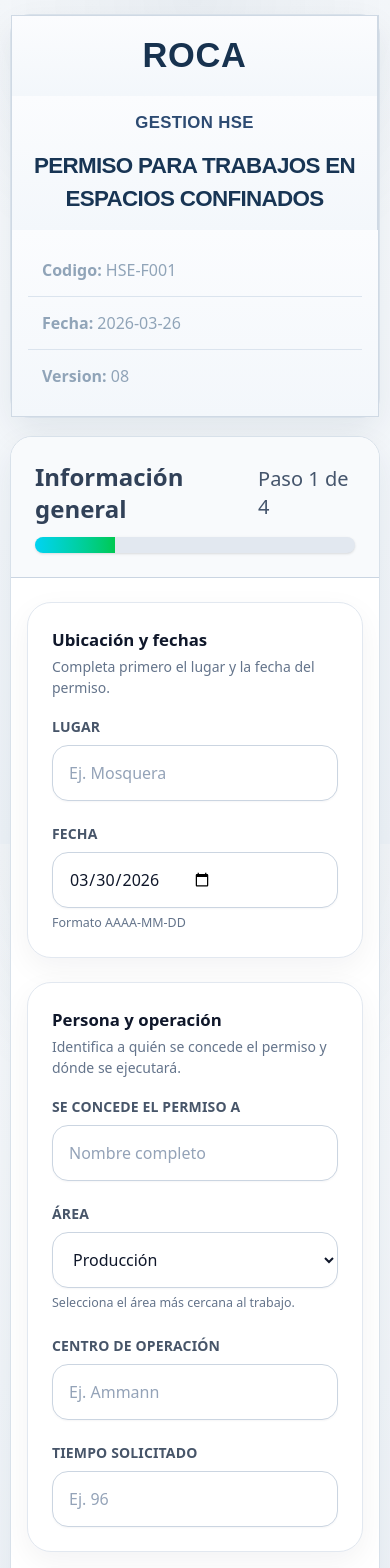
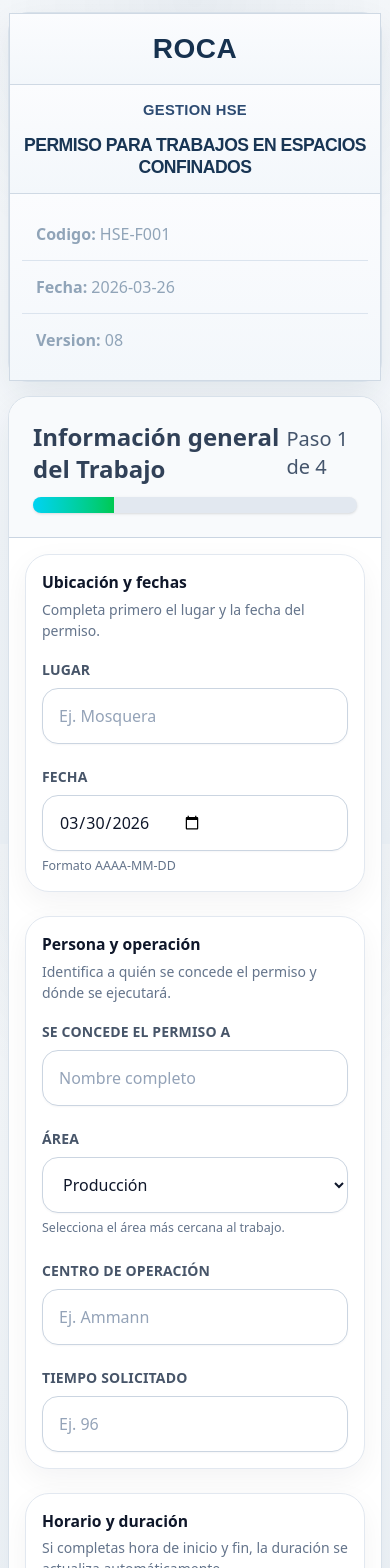
Before and after one commit to mariana-inco/Formato_Espacios_Confinados, a Next.js app: page / in a window 390 px wide. Shown: the top 1568 px of the page. Built offline with nearby package versions, Linux system fonts and the light colour scheme.

Commit message:
Add repeatable worker entries

```diff
--- a/app/globals.css
+++ b/app/globals.css
@@ -26,6 +26,7 @@ body {
   background:
     radial-gradient(circle at top, rgba(36, 75, 115, 0.08), transparent 34%),
     linear-gradient(180deg, #f9fbfd 0%, #eef3f8 100%);
+  overflow-x: hidden;
 }
 button, input, select, textarea { font: inherit; }
 
@@ -212,6 +213,17 @@ button, input, select, textarea { font: inherit; }
 .field-shell {
   display: flex;
   flex-direction: column;
+  width: 100%;
+  min-width: 0;
+}
+
+.field-shell__input,
+.field-shell__textarea,
+.field-shell__value,
+select.field-shell__input {
+  width: 100%;
+  max-width: 100%;
+  min-width: 0;
 }
 
 .red-card { padding: 0; overflow: hidden; }
@@ -503,16 +515,92 @@ button, input, select, textarea { font: inherit; }
 .section-progress span { background: linear-gradient(90deg, #15c3df 0%, #12c95f 100%); }
 
 @media (max-width: 1100px) {
-  .doc-header-table, .info-grid--two, .two-col, .auth-signature, .worker-row { grid-template-columns: 1fr; }
+  .doc-header-table {
+    grid-template-columns: 220px 1fr 260px;
+  }
+  .info-grid--two,
+  .info-grid--three,
+  .mini-grid,
+  .two-col,
+  .auth-signature,
+  .worker-row {
+    grid-template-columns: 1fr;
+  }
   .check-row, .monitor-row { grid-template-columns: 1fr; }
   .table-foot { flex-direction: column; gap: 6px; }
+  .doc-header-title-main { font-size: 1.45rem; }
+  .section-card__body { padding: 20px; }
+  .section-group { padding: 20px; }
 }
 
 @media (max-width: 720px) {
-  .page-shell { padding: 14px 10px 32px; }
-  .section-card__head, .section-card__body { padding-left: 16px; padding-right: 16px; }
-  .section-title { font-size: 1.4rem; }
-  .doc-header-title-main { font-size: 1.4rem; }
-  .declaration-card { padding: 18px 16px 18px 16px; border-left-width: 4px; }
+  .page-shell { padding: 12px 8px 24px; }
+  .page-frame { gap: 14px; }
+  .doc-header-table {
+    grid-template-columns: 1fr;
+    min-height: auto;
+  }
+  .doc-header-table > * {
+    border-right: 0;
+    border-bottom: 1px solid #cfd9e4;
+  }
+  .doc-header-table > :last-child { border-bottom: 0; }
+  .doc-header-logo,
+  .doc-header-center,
+  .doc-header-meta {
+    padding: 14px 12px;
+  }
+  .doc-logo-text { font-size: 1.75rem; }
+  .doc-header-title-top { font-size: 0.92rem; }
+  .doc-header-title-main { font-size: 1.1rem; line-height: 1.25; }
+  .section-card__head {
+    flex-direction: column;
+    align-items: flex-start;
+    gap: 8px;
+    padding: 16px 16px 12px;
+  }
+  .section-card__body { padding: 16px; }
+  .section-title { font-size: 1.2rem; }
+  .section-title--inline { font-size: 1rem; }
+  .section-group { padding: 16px; }
+  .section-group__title { font-size: 0.98rem; }
+  .red-card__head { font-size: 1rem; }
+  .worker-row { padding: 16px 12px; }
+  .worker-actions__row,
+  .worker-actions__row--full,
+  .btn,
+  .signature-clear-button {
+    width: 100%;
+  }
+  .auth-signature { grid-template-columns: 1fr; }
+  .declaration-card { padding: 18px 16px; border-left-width: 4px; }
   .declaration-card__title { font-size: 0.98rem; }
+  .signature-canvas,
+  .signature-box--dashed {
+    height: 220px;
+    min-height: 220px;
+  }
+  .field-shell__textarea { min-height: 104px; }
 }
+
+.worker-extra__head {
+  display: flex;
+  align-items: center;
+  justify-content: space-between;
+  gap: 12px;
+  margin-bottom: 12px;
+}
+
+.worker-extra__remove {
+  border: 0;
+  background: transparent;
+  color: #ef4444;
+  font-weight: 600;
+  font-size: 0.92rem;
+  padding: 0;
+  cursor: pointer;
+}
+
+.worker-extra__remove:hover {
+  text-decoration: underline;
+}
--- a/app/page.tsx
+++ b/app/page.tsx
@@ -1,11 +1,12 @@
 "use client";
+import Image from "next/image";
 import { useCallback, useEffect, useRef, useState } from "react";
 
 const sections = [
-  { step: 1, title: "Información general" },
-  { step: 2, title: "Trabajadores responsables" },
-  { step: 3, title: "Verificación diaria" },
-  { step: 4, title: "Información adicional" },
+  { step: 1, title: "Información general del Trabajo" },
+  { step: 2, title: "Personal Autorizado y Responsables" },
+  { step: 3, title: "Condiciones de seguridad y verificación" },
+  { step: 4, title: "Autorización y declaración de responsabilidad" },
 ] as const;
 
 type StepNumber = (typeof sections)[number]["step"];
@@ -51,7 +52,12 @@ export default function Home() {
     cargo: "",
     salud: "Seleccione una opcion",
   });
+  const [extraWorkers, setExtraWorkers] = useState<
+    Array<{ id: number; identificacion: string; salud: string; signature: string }>
+  >([]);
   const [workerSignature, setWorkerSignature] = useState("");
+  const [hseSignature, setHseSignature] = useState("");
+  const [leaderSignature, setLeaderSignature] = useState("");
   const [workerSignatureError, setWorkerSignatureError] = useState("");
   const workerCanvasRef = useRef<HTMLCanvasElement | null>(null);
   const workerIsDrawingRef = useRef(false);
@@ -60,7 +66,6 @@ export default function Home() {
   const progress = (activeStep / totalSteps) * 100;
   const currentSection = sections.find((section) => section.step === activeStep) ?? sections[0];
   const durationValue = calcularDuracion(generalInfo.horaInicio, generalInfo.horaFin) || generalInfo.duracion;
-
   const getCanvasContext = useCallback(() => workerCanvasRef.current?.getContext("2d") ?? null, []);
 
   const restoreSignature = useCallback(
@@ -120,6 +125,12 @@ export default function Home() {
     return () => window.removeEventListener("resize", resizeWorkerCanvas);
   }, [resizeWorkerCanvas]);
 
+  useEffect(() => {
+    if (activeStep === 2) {
+      window.requestAnimationFrame(() => resizeWorkerCanvas());
+    }
+  }, [activeStep, resizeWorkerCanvas]);
+
   const startWorkerDrawing = (event: React.PointerEvent<HTMLCanvasElement>) => {
     const canvas = workerCanvasRef.current;
     const ctx = getCanvasContext();
@@ -177,6 +188,47 @@ export default function Home() {
     if (activeStep > 1) {
       setActiveStep((value) => (value - 1) as StepNumber);
     }
+  };
+
+  const handleSubmitForm = () => {
+    const payload = {
+      generalInfo: {
+        ...generalInfo,
+        duracion: durationValue,
+      },
+      workerForm,
+      extraWorkers: extraWorkers.map((worker) => ({
+        identificacion: worker.identificacion,
+        salud: worker.salud,
+        signature: summarizeSignature(worker.signature),
+      })),
+      signatures: {
+        trabajador: summarizeSignature(workerSignature),
+        hse: summarizeSignature(hseSignature),
+        responsable: summarizeSignature(leaderSignature),
+      },
+    };
+
+    console.log("Formulario enviado");
+    console.log(JSON.stringify(payload, null, 2));
+    window.alert("Formulario enviado correctamente");
+  };
+
+  const addWorkerEntry = () => {
+    setExtraWorkers((prev) => {
+      const nextId = prev.length > 0 ? prev[prev.length - 1].id + 1 : 2;
+      return [...prev, { id: nextId, identificacion: "", salud: "Seleccione una opcion", signature: "" }];
+    });
+  };
+
+  const removeWorkerEntry = (id: number) => {
+    setExtraWorkers((prev) => prev.filter((worker) => worker.id !== id));
+  };
+
+  const updateWorkerEntry = (id: number, field: "identificacion" | "salud" | "signature", value: string) => {
+    setExtraWorkers((prev) =>
+      prev.map((worker) => (worker.id === id ? { ...worker, [field]: value } : worker))
+    );
   };
   const renderSection = (step: StepNumber) => {
     switch (step) {
@@ -346,10 +398,54 @@ export default function Home() {
                   </button>
                 </div>
                 <div className="worker-actions__row worker-actions__row--full">
-                  <button type="button" className="btn btn-primary btn-sm btn-primary--accent">
+                  <button type="button" onClick={addWorkerEntry} className="btn btn-primary btn-sm btn-primary--accent">
                     AGREGAR TRABAJADOR
                   </button>
                 </div>
+              </div>
+
+              <div className="space-y-6 pt-4">
+                {extraWorkers.map((worker, index) => (
+                  <div className="soft-card compact-card" key={worker.id}>
+                    <div className="declaration-card__head worker-extra__head">
+                      <h3 className="declaration-card__title">TRABAJADOR {index + 2}</h3>
+                      <button
+                        type="button"
+                        className="worker-extra__remove"
+                        onClick={() => removeWorkerEntry(worker.id)}
+                      >
+                        ✕ Eliminar
+                      </button>
+                    </div>
+                    <div className="grid gap-6">
+                      <Field
+                        label="N° de identificación"
+                        value={worker.identificacion}
+                        placeholder="Solo números"
+                        onChange={(value) => updateWorkerEntry(worker.id, "identificacion", value)}
+                      />
+                      <div className="field-shell">
+                        <div className={`signature-status ${worker.signature ? "signature-status--success" : ""}`}>
+                          {worker.signature ? "✓ Firma registrada" : "⏳ Pendiente"}
+                        </div>
+                        <Field
+                          label="¿Se encuentra en buen estado de salud para realizar la actividad?"
+                          value={worker.salud}
+                          as="select"
+                          options={["Seleccione una opcion", "Sí", "No"]}
+                          onChange={(value) => updateWorkerEntry(worker.id, "salud", value)}
+                        />
+                        <div className="signature-slot">
+                          <div className="mini-title">Firma del trabajador</div>
+                          <SignaturePad
+                            value={worker.signature}
+                            onChange={(value) => updateWorkerEntry(worker.id, "signature", value)}
+                          />
+                        </div>
+                      </div>
+                    </div>
+                  </div>
+                ))}
               </div>
             </SectionGroup>
           </div>
@@ -365,9 +461,11 @@ export default function Home() {
 
             <div className="mini-block">
               <div className="flex justify-center">
-                <img
+                <Image
                   src="/EPP.png"
                   alt="Equipos de Protección Personal"
+                  width={1200}
+                  height={700}
                   className="max-h-72 w-full max-w-3xl rounded-2xl object-contain"
                 />
               </div>
@@ -384,9 +482,11 @@ export default function Home() {
 
             <div className="mini-block">
               <div className="flex justify-center">
-                <img
+                <Image
                   src="/kit-de-rescate.png"
                   alt="Equipos de rescate"
+                  width={1200}
+                  height={700}
                   className="max-h-72 w-full max-w-3xl rounded-2xl object-contain"
                 />
               </div>
@@ -464,7 +564,7 @@ export default function Home() {
                   />
                   <div className="signature-slot">
                     <div className="mini-title">FIRMA</div>
-                    <SignaturePad />
+                    <SignaturePad value={hseSignature} onChange={setHseSignature} />
                   </div>
                 </div>
               </div>
@@ -495,7 +595,7 @@ export default function Home() {
                   />
                   <div className="signature-slot">
                     <div className="mini-title">FIRMA</div>
-                    <SignaturePad />
+                    <SignaturePad value={leaderSignature} onChange={setLeaderSignature} />
                   </div>
                 </div>
               </div>
@@ -559,7 +659,11 @@ export default function Home() {
                 Siguiente
               </button>
             ) : (
-              <button type="button" className="rounded-lg bg-blue-600 px-8 py-4 text-2xl text-white shadow-sm transition-colors hover:bg-blue-700">
+              <button
+                type="button"
+                onClick={handleSubmitForm}
+                className="rounded-lg bg-blue-600 px-8 py-4 text-2xl text-white shadow-sm transition-colors hover:bg-blue-700"
+              >
                 Enviar formulario
               </button>
             )}
@@ -657,11 +761,30 @@ function SectionGroup({
   );
 }
 
-function SignaturePad() {
+function summarizeSignature(signature: string) {
+  return signature
+    ? {
+        registrado: true,
+        longitudBase64: signature.length,
+        vistaPrevia: `${signature.slice(0, 32)}...`,
+      }
+    : {
+        registrado: false,
+        longitudBase64: 0,
+        vistaPrevia: "",
+      };
+}
+
+function SignaturePad({
+  value,
+  onChange,
+}: {
+  value: string;
+  onChange: (value: string) => void;
+}) {
   const canvasRef = useRef<HTMLCanvasElement | null>(null);
   const isDrawingRef = useRef(false);
   const hasStrokeRef = useRef(false);
-  const [signature, setSignature] = useState("");
 
   const getContext = useCallback(() => canvasRef.current?.getContext("2d") ?? null, []);
 
@@ -707,10 +830,10 @@ function SignaturePad() {
     ctx.strokeStyle = "#0f172a";
     ctx.clearRect(0, 0, canvas.width, canvas.height);
 
-    if (signature) {
-      drawSavedSignature(signature);
+    if (value) {
+      drawSavedSignature(value);
     }
-  }, [drawSavedSignature, getContext, signature]);
+  }, [drawSavedSignature, getContext, value]);
 
   useEffect(() => {
     resizeCanvas();
@@ -749,7 +872,7 @@ function SignaturePad() {
 
     isDrawingRef.current = false;
     if (hasStrokeRef.current) {
-      setSignature(canvas.toDataURL("image/png"));
+      onChange(canvas.toDataURL("image/png"));
     }
   };
 
@@ -761,7 +884,7 @@ function SignaturePad() {
     ctx.clearRect(0, 0, canvas.width, canvas.height);
     hasStrokeRef.current = false;
     isDrawingRef.current = false;
-    setSignature("");
+    onChange("");
   };
 
   return (
```
